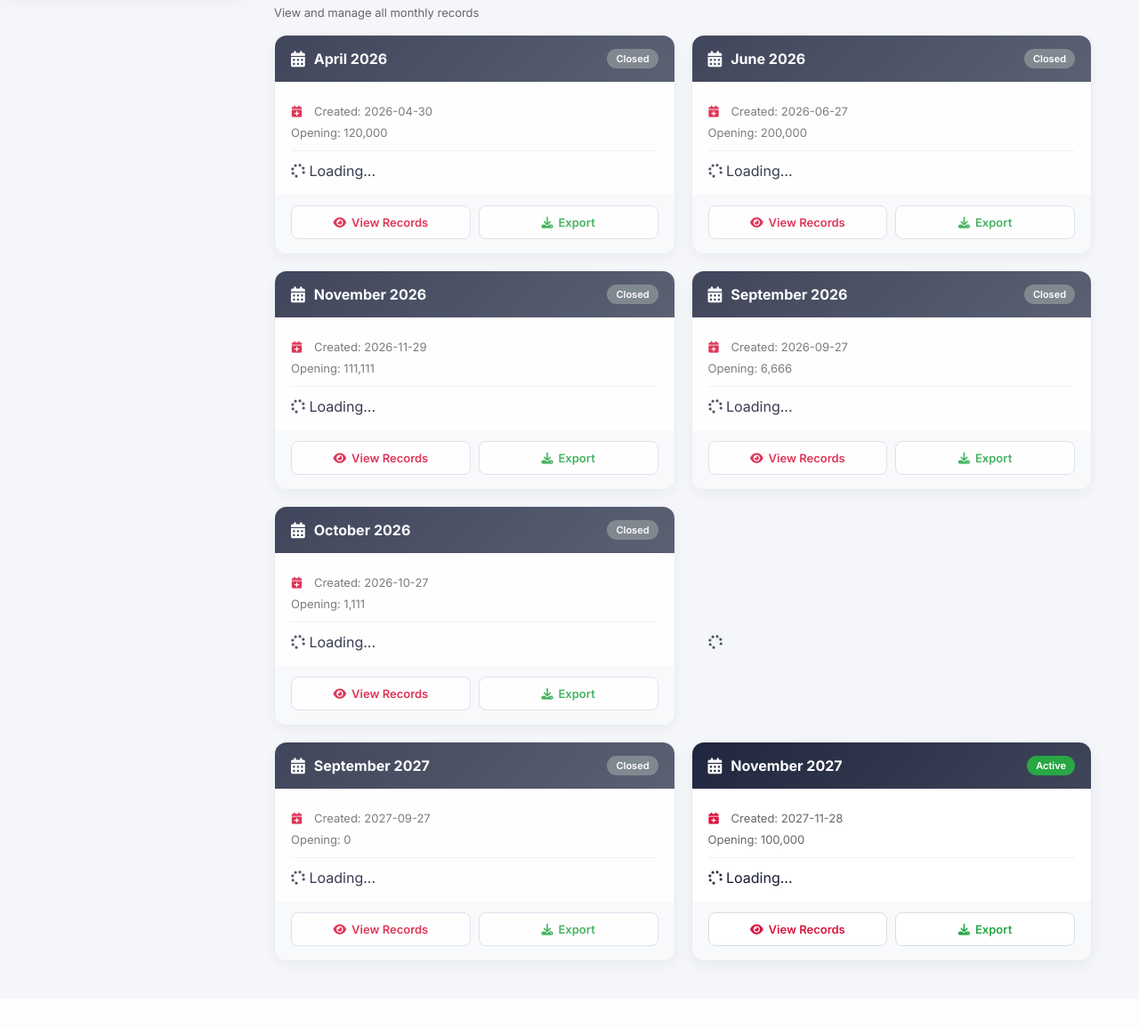
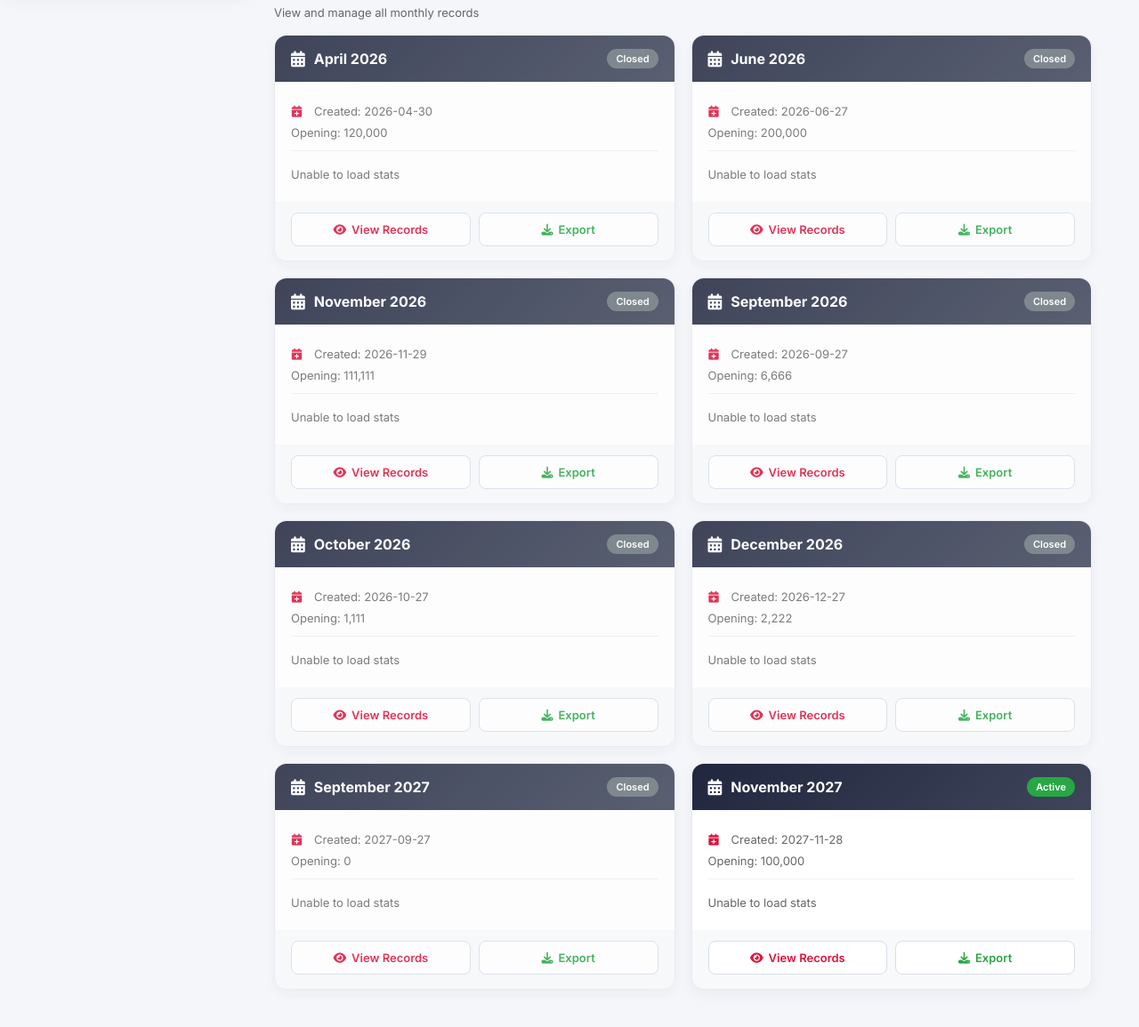
Before and after one commit to binkaiff/uta-system, a Flask app: page /dashboard in a window 1280 px wide. Shown: the part 807-1962 px from the top of the page at 89% size. Before the commit the page ends 1896 px from the top, so only its background shows below. Run offline with Flask 3, Linux system fonts and the light colour scheme; the visitor is signed in with stand-in values (Sample User, id 1).

Commit message:
Fix dashboard stats loading and update login UI

```diff
--- a/templates/dashboard.html
+++ b/templates/dashboard.html
@@ -686,7 +686,7 @@
 
                     if (onclickAttr) {
 
-                        const match = onclickAttr.match(/viewMonth\\('([^']+)'\\)/);
+                        const match = onclickAttr.match(/viewMonth\('([^']+)'\)/);
 
                         if (match) {
 
@@ -730,7 +730,13 @@
 
                                 })
 
-                                .catch(error => console.error('Error loading month stats:', error));
+                                .catch(error => {
+                                    console.error('Error loading month stats:', error);
+                                    const statsDiv = document.getElementById(`stats-${monthName}`);
+                                    if (statsDiv) {
+                                        statsDiv.innerHTML = '<div class="stat-row">Unable to load stats</div>';
+                                    }
+                                });
 
                         }
 
```
